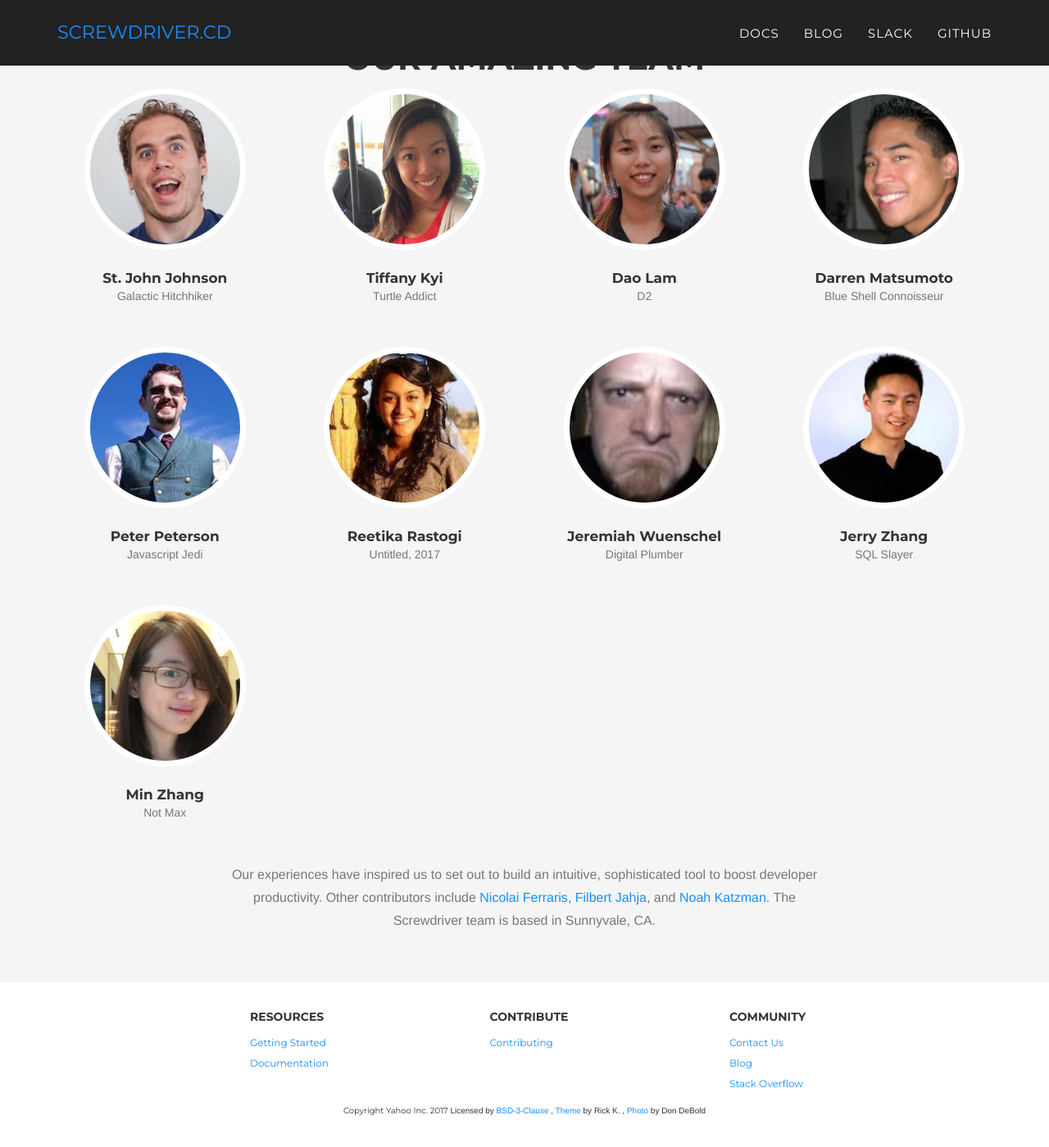
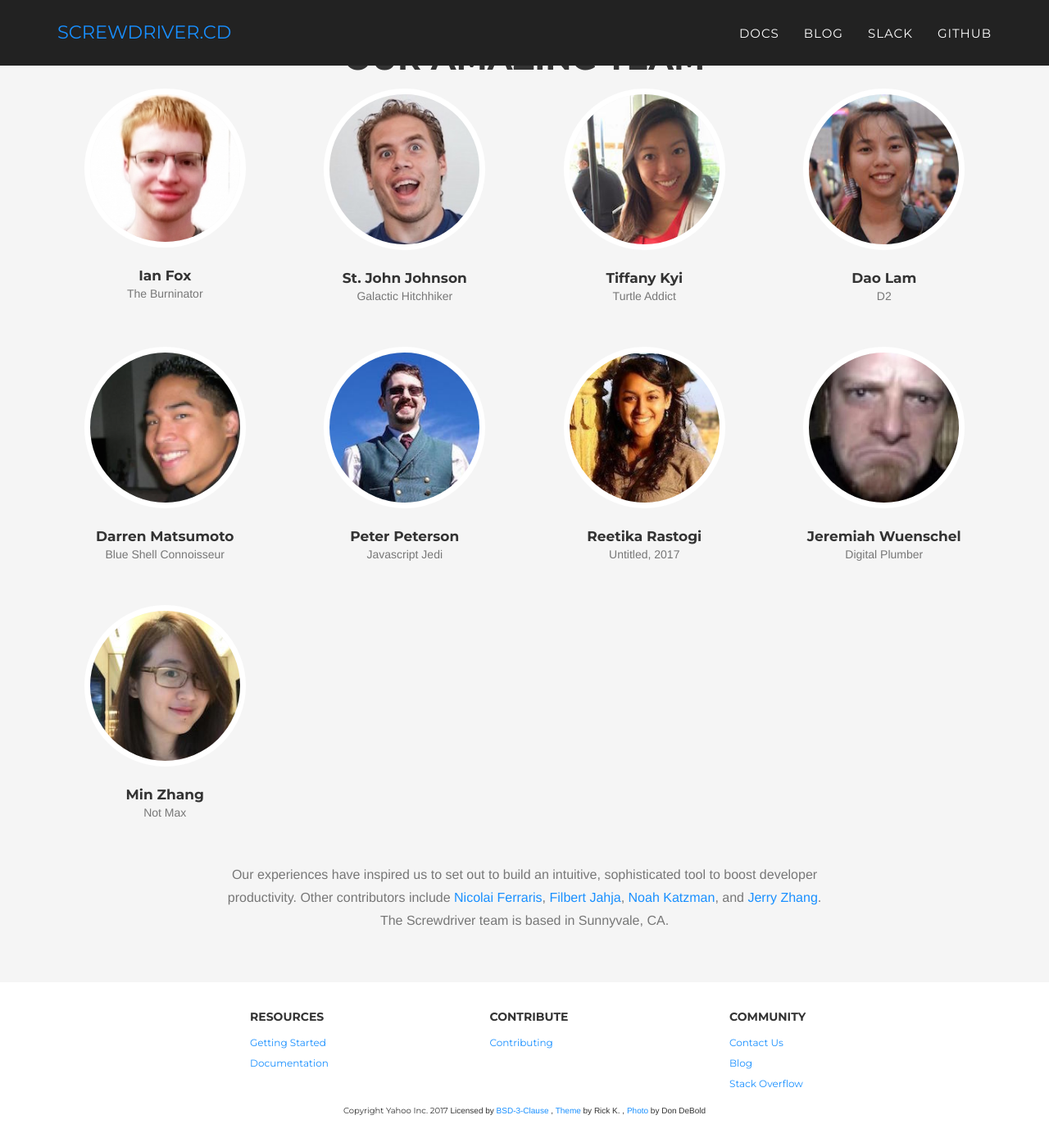
Before and after one commit to screwdriver-cd/homepage, a Jekyll site: the page built from index.md, in a window 1280 px wide and 1400 px high, scrolled down 1558 px. Shown: the whole window at 82% size. Built offline with Jekyll 4.4.1, drawn with Linux system fonts in a browser that asks for light colours; some web fonts are replaced.

Commit message:
fix: Add Ian to Team section

```diff
--- a/_config.yml
+++ b/_config.yml
@@ -34,6 +34,11 @@ exclude:
 
 # Team names, titles and social links
 people:
+- name: Ian Fox
+  pic: ian-fox
+  position: The Burninator
+  github: https://github.com/ian-fox
+
 - name: St. John Johnson
   pic: stjohn
   position: Galactic Hitchhiker
@@ -69,11 +74,6 @@ people:
   position: Digital Plumber
   github: https://github.com/jer
 
-- name: Jerry Zhang
-  pic: jerryzhang222
-  position: SQL Slayer
-  github: https://github.com/jerryzhang222
-
 - name: Min Zhang
   pic: minz1027
   position: Not Max
--- a/_includes/team.html
+++ b/_includes/team.html
@@ -21,7 +21,7 @@
             </div>
             <div class="row">
                 <div class="col-lg-8 col-lg-offset-2 text-center">
-                    <p class="large text-muted">Our experiences have inspired us to set out to build an intuitive, sophisticated tool to boost developer productivity. Other contributors include <a href="https://github.com/nicolaifsf">Nicolai Ferraris</a>, <a href="https://github.com/Filbird">Filbert Jahja</a>, and <a href="https://github.com/nkatzman">Noah Katzman</a>. The Screwdriver team is based in Sunnyvale, CA.</p>
+                    <p class="large text-muted">Our experiences have inspired us to set out to build an intuitive, sophisticated tool to boost developer productivity. Other contributors include <a href="https://github.com/nicolaifsf">Nicolai Ferraris</a>, <a href="https://github.com/Filbird">Filbert Jahja</a>, <a href="https://github.com/nkatzman">Noah Katzman</a>, and <a href="https://github.com/jerryzhang222">Jerry Zhang</a>. The Screwdriver team is based in Sunnyvale, CA.</p>
                 </div>
             </div>
         </div>
```
Also changed, not shown: img/team/ian-fox.jpg (added), img/team/jerryzhang222.jpg (deleted).
